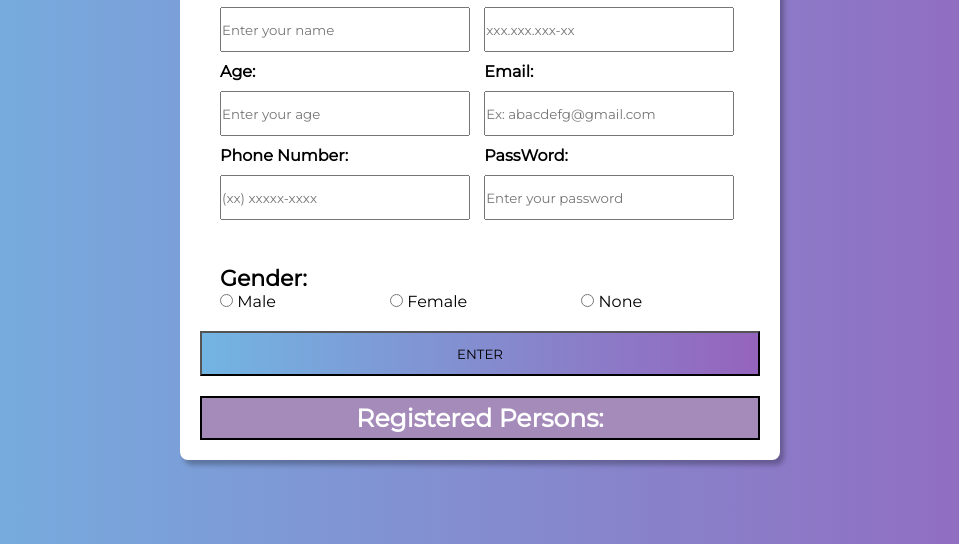
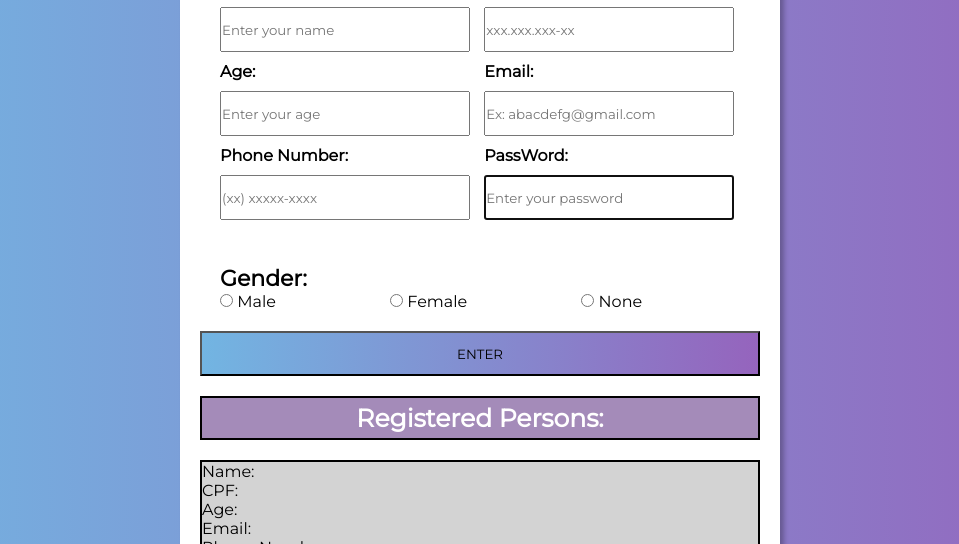
Before and after one commit to kamyllevictoria/js_objects, a plain HTML site: page aula7/index.html in a window 1280 px wide. Both pictures are taken after a click on the button "ENTER". Shown: the part 256-800 px from the top of the page, without its empty margins (160-1119 px from the left). Drawn offline with Linux system fonts and the light colour scheme.

Commit message:
adicionando objetos a div principal e a instancia de objetos

```diff
--- a/aula7/index.html
+++ b/aula7/index.html
@@ -41,8 +41,11 @@
             </div>
 
             <button class="btn-send-info">ENTER</button>
+            <div class="fm-result-tittle">
+                <h1>Registered Persons:</h1>
+            </div>
+
             <div class="fm-container-result">
-                <h1>Registered Persons:</h1>
             </div>
         </div>
 
--- a/aula7/main.css
+++ b/aula7/main.css
@@ -81,15 +81,14 @@ body{
     color: white;
  }
 
-.fm-container-result{
+.fm-container-result, .fm-result-tittle{
     display: block;
     margin: auto;
     width: 560px;
-    background-color: lightgrey;
     margin-top: 20px;
 }
 
-.fm-container-result h1{
+.fm-result-tittle h1{
     font-size: 25px;
     padding: 5px;
     background-color:#a48bb9;
--- a/aula7/main.js
+++ b/aula7/main.js
@@ -68,7 +68,7 @@ var phoneInput = document.querySelector('.phoneInput');
 var cpfInput = document.querySelector('.cpfInput');
 var emailInput = document.querySelector('.emailInput');
 var passwordInput = document.querySelector('.passwordInput');
-
+var resultInfo = document.querySelector('.fm-container-result');
 
 function validCPF(){
     var cpfOnlyNumbers = cpfInput.value.replace(/\./g, '').replace(/\-/g, ''); // regex
@@ -152,7 +152,7 @@ function validEmail(email){
     const emailStr = emailInput.value.trim();
     const emailRegex = /^[a-zA-Z0-9._-]+@[a-zA-Z0-9.-]+\.[a-zA-Z]{2,4}$/;
     if(emailRegex.test(emailStr)){
-        console.log('Valid Email.')
+        console.log('Valid Email.');
     }
         else{
             console.log('Invalid Email.')
@@ -175,8 +175,8 @@ function validAge(){
 
 
 function validPassword(passwordInput) {
-    console.log('senha recebida: ', passwordInput)
-    const passwordRegex = /^(?!.*(.).*\1)(?=.*[A-Z])(?=.*[a-z])(?=.*\d)(?=.*[\W_]).+/;
+    console.log('Password entered: ', passwordInput)
+    const passwordRegex = /^(?=.*[A-Z])(?=.*[a-z])(?=.*\d)(?=.*[\W_]).+/;
     ///^(?=.*\d).{5,}$/;
     const passwordIsValid = passwordRegex.test(passwordInput);
 
@@ -189,6 +189,22 @@ function validPassword(passwordInput) {
         return passwordIsValid;
 }
 
+function resetForm(){
+    cpfInput.value = '';
+    nameInput.value = '';
+    ageInput.value = '';
+    phoneInput.value = '';
+    emailInput.value = '';
+    passwordInput.value = '';
+
+cpfInput.focus();
+   nameInput.focus();
+   ageInput.focus();
+   phoneInput.focus();
+   emailInput.focus();
+   passwordInput.focus();
+}
+
 addPersonBtn.addEventListener('click', (event) =>{
     event.preventDefault();
    validName();
@@ -196,11 +212,7 @@ addPersonBtn.addEventListener('click', (event) =>{
    validCPF();
    validPhone();
    validPassword(passwordInput.value)
-});
 
-//we are using newLogin because it is a subclass that contains information about the Person masterclass, how it receives inheritance, so we can use it for all instances.
-
-/*// visualization of created objects and instances
    //visualization of created objects and instances
    const newLogin = new Login();
    newLogin.setCPF(cpfInput.value);
@@ -208,9 +220,15 @@ addPersonBtn.addEventListener('click', (event) =>{
    newLogin.setAge(ageInput.value);
    newLogin.setPhone(phoneInput.value);
    newLogin.setEmail(emailInput.value);
-    newLogin.setPassword(passwordValue);
+   newLogin.setPassword(passwordInput.value);
    people.push(newLogin);
-    console.log(people); */
+   console.log(people);
+   addPerson();
+   resetForm();
+
+});
+
+//we are using newLogin because it is a subclass that contains information about the Person masterclass, how it receives inheritance, so we can use it for all instances.
 
 // cpf mask
 cpfInput.addEventListener('keypress', () => {
@@ -221,3 +239,21 @@ cpfInput.addEventListener('keypress', () => {
         cpfInput.value += '-';
     }
 });
+
+
+const addPerson = function() {
+    resultInfo.innerHTML = '';
+    people.forEach((p) => {
+      const div = document.createElement('div');
+      div.style.marginBottom = '10px';
+      div.style.border = '2px solid black';
+      div.style.backgroundColor = 'lightgray';
+      div.innerHTML = `
+      <p>Name: ${p.getName()}</p>
+      <p>CPF: ${p.getCPF()}</p>
+      <p>Age: ${p.getAge()}</p>
+      <p>Email: ${p.getEmail()}</p>
+      <p>Phone Number: ${p.getPhone()}</p>`;
+      resultInfo.appendChild(div);
+    });
+  };
```
Lines whose indentation alone changed are shown as unchanged.
